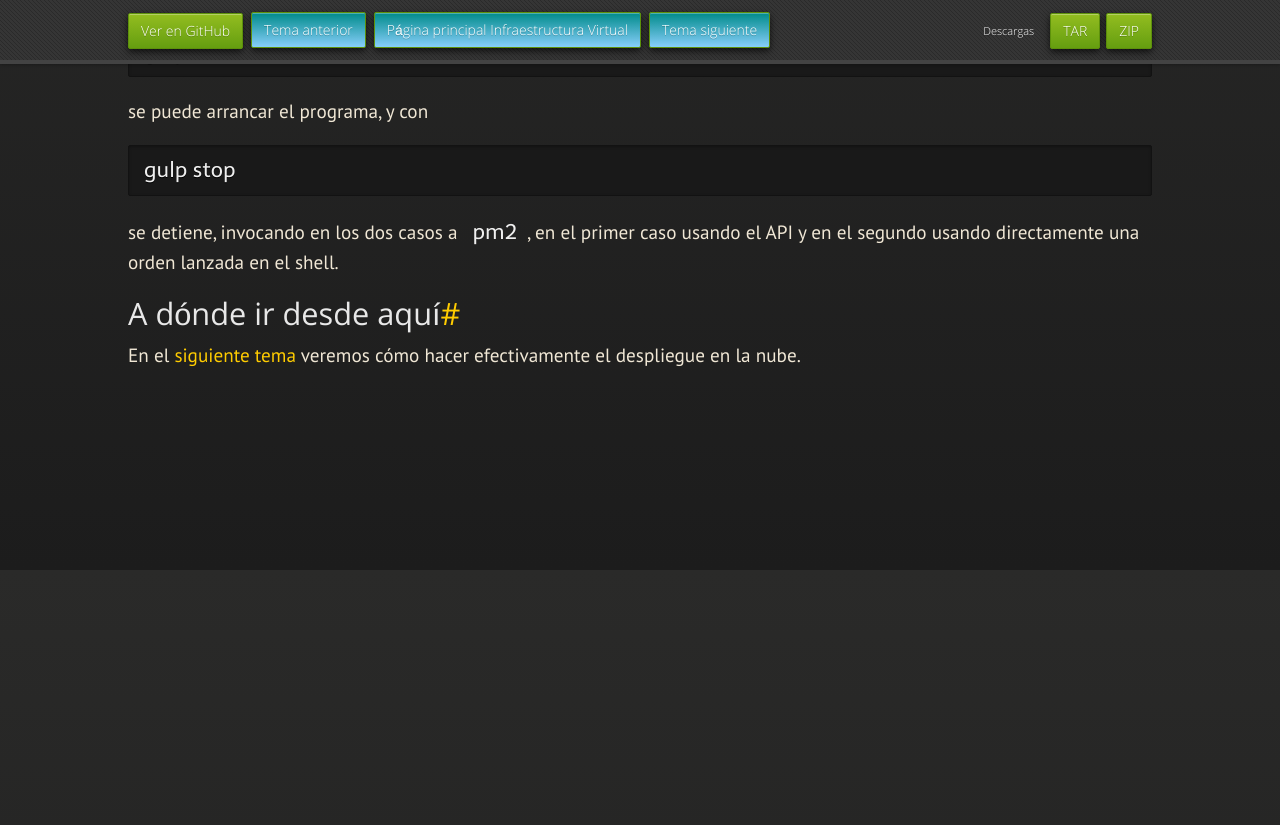
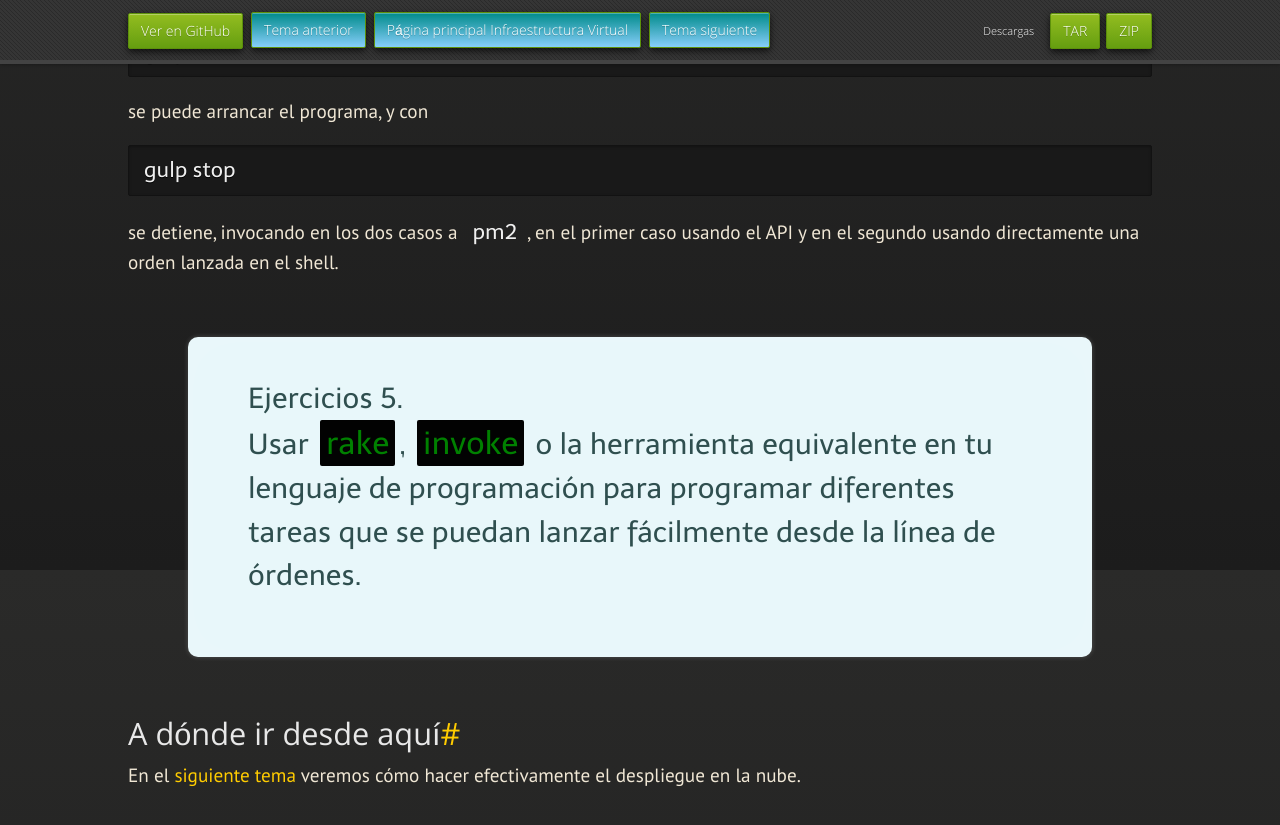
Before and after one commit to JJ/IV, a Jekyll site: the page built from documentos/temas/Microservicios.md, in a window 1280 px wide and 900 px high, scrolled down 14730 px. Shown: the top 825 px of the window. Built offline with Jekyll 4.4.1, drawn with Linux system fonts in a browser that asks for light colours; nearby versions of some CDN libraries; some web fonts are replaced; our own code applies the rules of GitHub Pages for plain Markdown files.

Commit message:
Sync documentos/temas/Microservicios.md de master a gh-pages

```diff
--- a/documentos/temas/Microservicios.md
+++ b/documentos/temas/Microservicios.md
@@ -618,6 +618,15 @@ se detiene, invocando en los dos casos a `pm2`, en el primer caso
 usando el API y en el segundo usando directamente una orden lanzada en
 el shell.
 
+<div class='ejercicios' markdown="1">
+
+Usar `rake`, `invoke` o la herramienta equivalente en tu lenguaje de
+programación para programar diferentes tareas que se puedan lanzar
+fácilmente desde la línea de órdenes.
+
+</div>
+
+
 ## A dónde ir desde aquí
 
 
```
